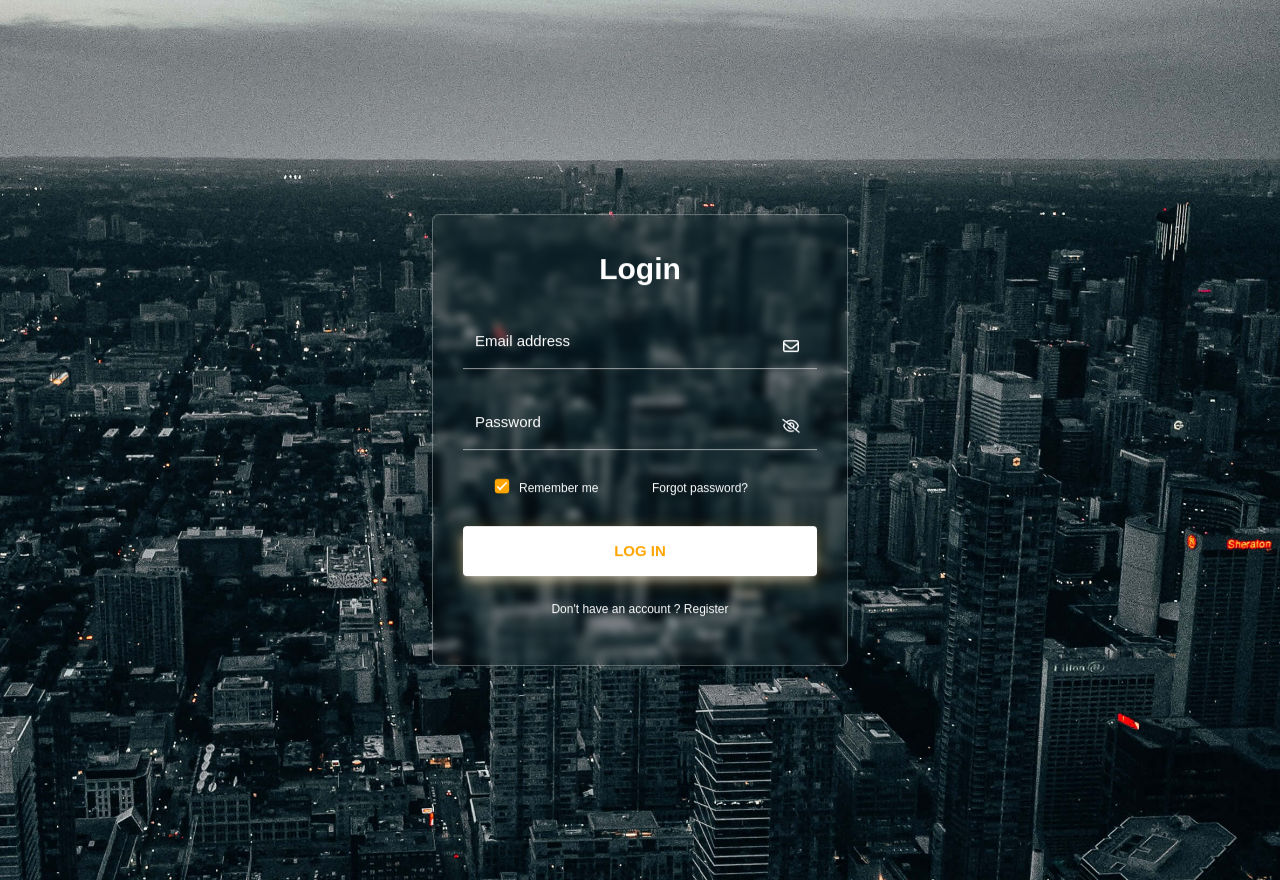
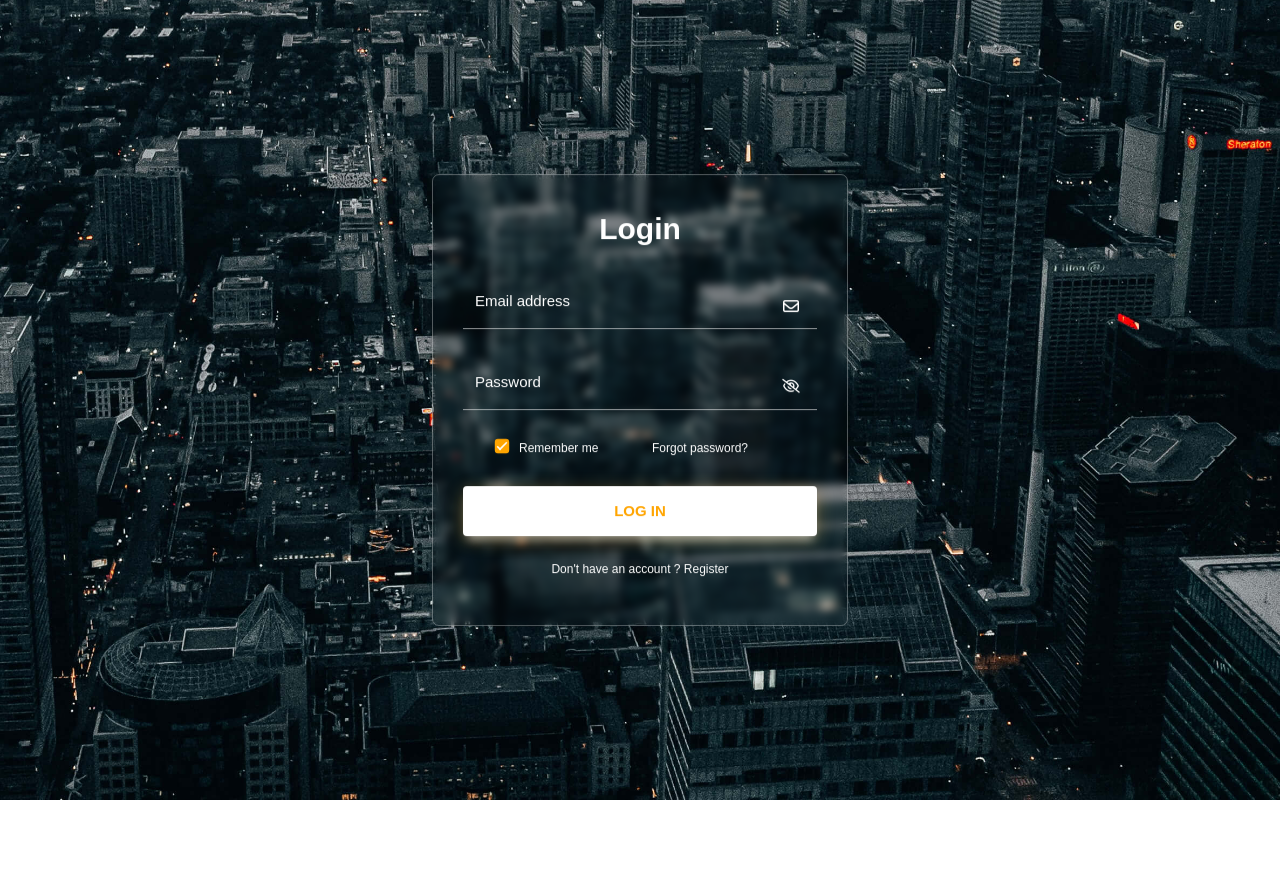
Before and after one commit to 1OmarTarek1/Login, a website: page index.html in a window 1280 px wide. After the commit the page ends 800 px from the top, so only its background shows below. Drawn offline with Linux system fonts and the light colour scheme.

Commit message:
edit some css to login

```diff
--- a/css/main.css
+++ b/css/main.css
@@ -16,6 +16,7 @@
 
 
 body{
+    overflow: hidden;
     font-family             : sans-serif                                    ;
     background              : url(../img/bg.jpg) no-repeat center center fixed;
     -webkit-background-size : cover                                         ;
@@ -51,9 +52,9 @@ span        { cursor :   pointer               ; }
 
 /*for slide and change box*/
 .boxes{
-    position: relative;
+
     width                   : 100%      ;
-    height                  : 880px     ;
+    height                  : auto      ;
     display                 : flex      ;
     flex-direction          : column    ;
     justify-content         : center    ;
@@ -220,11 +221,11 @@ input[ type=checkbox ]{ transform: scale( .8 ); }
 
 
 
-@media screen and (max-width: 1250px) {
+/* @media screen and (max-width: 1250px) {
     .boxes { height: 750px; }
-}
+} */
 @media screen and (max-width: 450px) {
-    .boxes { height: 650px; }
+    /* .boxes { height: 650px; } */
     .form-outline
     .form-control~
     .form-label {
@@ -249,15 +250,10 @@ input[ type=checkbox ]{ transform: scale( .8 ); }
     .form-outline .form-control {
         height: 35px;
     }
-
-
-}
-@media screen and (max-width: 360px) {
-
-    }
     .forg .title{
         font-size: 19px !important;
     }
+}
 @media screen and (max-width: 332px) {
     .rmem {
         font-size: 10px;
```
